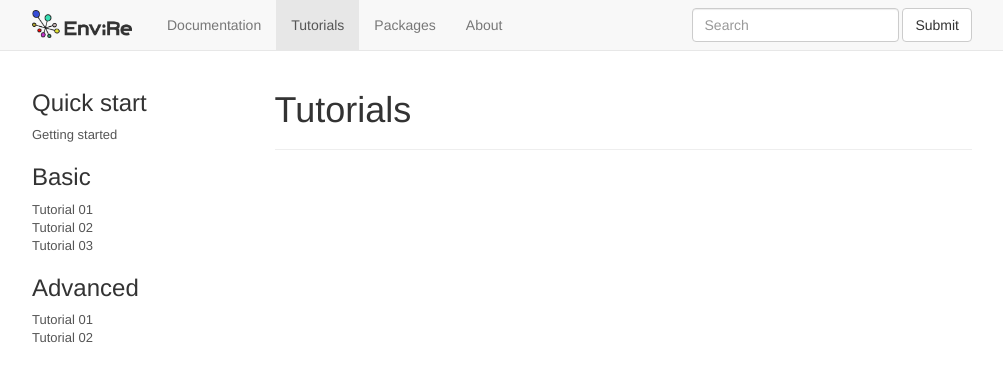
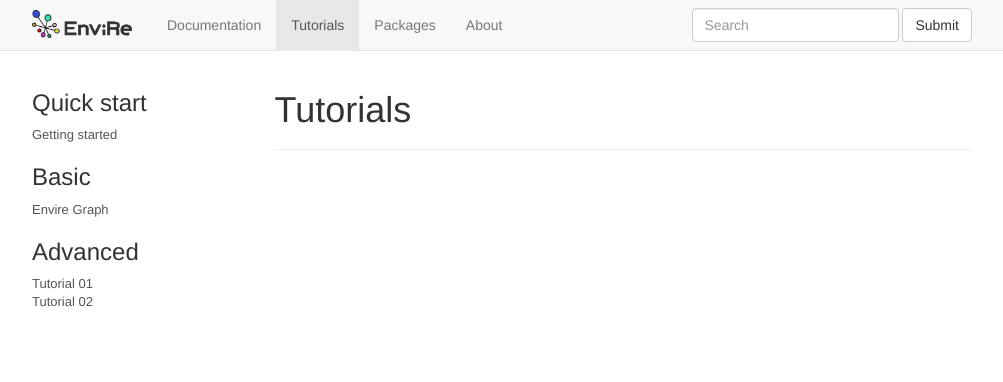
Before and after one commit to envire/envire.github.io, a Jekyll site: the page built from tutorials.md, in a window 1280 px wide. Shown: the top 382 px of the page, without its empty margins (138-1141 px from the left). Built offline with Jekyll 4.4.1, drawn with Linux system fonts in a browser that asks for light colours; nearby versions of some CDN libraries; library files that are not in the unit come from our copies.

Commit message:
tutorials nav

```diff
--- a/_data/nav_tutorials.yml
+++ b/_data/nav_tutorials.yml
@@ -5,12 +5,11 @@
 
 - title: Basic
   items:
-  - id: tutorial_basic_01
-    title: Tutorial 01
-  - id: tutorial_basic_02
-    title: Tutorial 02
-  - id: tutorial_basic_03
-    title: Tutorial 03
+  - id: graph_tutorials
+    title: Envire Graph
+    subitems:
+    - id: tutorial_create_new_item
+      title: Creating new Items
 
 - title: Advanced
   items:
```
